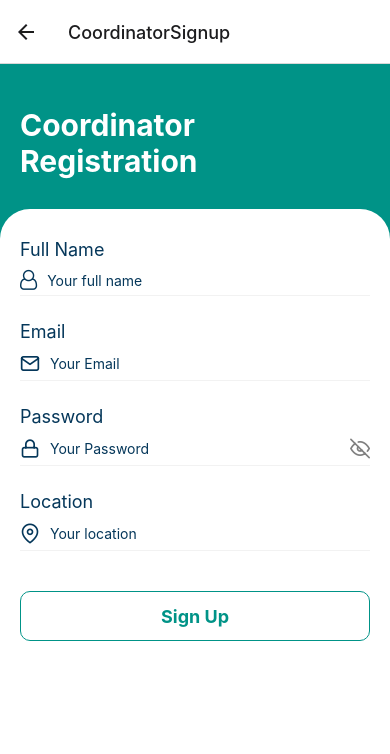
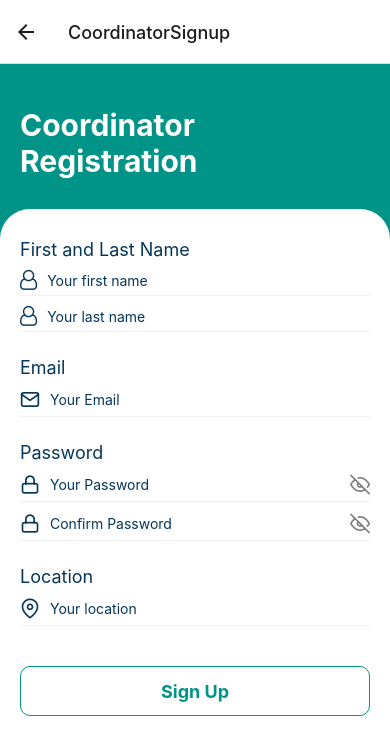
Before and after one commit to harrismichael2095/cop4331-helpinghand-mobile, a React Native app: screen /CoordinatorSignup in a window 390 px wide. Shown: the top 754 px of the page. Built offline with nearby package versions, Linux system fonts and the light colour scheme.

Commit message:
Connected sign up api
location doesn't work

```diff
--- a/screens/coordinatorSignup.js
+++ b/screens/coordinatorSignup.js
@@ -19,9 +19,12 @@ import Feather from 'react-native-vector-icons/Feather';
  const CoordinatorSignup = ({navigation}) => {
 
     const [data, setData] = React.useState({
-        username: '',
-        password: '',
+        firstName: '',
+        lastName: '',
+        password:'',
         confirm_password: '',
+        email: '',
+        location: '',
         check_textInputChange: false,
         secureTextEntry: true,
         confirm_secureTextEntry: true,
@@ -31,17 +34,68 @@ import Feather from 'react-native-vector-icons/Feather';
         if( val.length !== 0 ) {
             setData({
                 ...data,
-                username: val,
+                firstName: val,
                 check_textInputChange: true
             });
         } else {
             setData({
                 ...data,
-                username: val,
+                firstName: val,
                 check_textInputChange: false
             });
         }
     }
+
+    const textInputChange2 = (val) => {
+        if( val.length !== 0 ) {
+            setData({
+                ...data,
+                lastName: val,
+                check_textInputChange: true
+            });
+        } else {
+            setData({
+                ...data,
+                lastName: val,
+                check_textInputChange: false
+            });
+        }
+    }
+
+
+    const textInputChange3 = (val) => {
+        if( val.length !== 0 ) {
+            setData({
+                ...data,
+                email: val,
+                check_textInputChange: true
+            });
+        } else {
+            setData({
+                ...data,
+                email: val,
+                check_textInputChange: false
+            });
+        }
+    }
+
+    const textInputChange4 = (val) => {
+        if( val.length !== 0 ) {
+            setData({
+                ...data,
+                location: val,
+                check_textInputChange: true
+            });
+        } else {
+            setData({
+                ...data,
+                location: val,
+                check_textInputChange: false
+            });
+        }
+    }
+
+
 
     const handlePasswordChange = (val) => {
         setData({
@@ -71,6 +125,43 @@ import Feather from 'react-native-vector-icons/Feather';
         });
     }
 
+    const registerCoord = () => {
+        //console.log(userName)
+        //console.log(password)
+        console.log(data.role)
+          async function register(){
+            var obj = {first_name:data.firstName,last_name:data.lastName,email:data.email,password1:data.password, password2:data.confirm_password};
+            var js=JSON.stringify(obj);
+            console.log(js);
+            try{
+              const response = await fetch("https://helpinghand-cop4331.herokuapp.com/coord/register",{
+                method: "POST",
+                headers: {"Content-Type" : "application/json"},
+                body : js,
+              });
+              var res=JSON.parse(await response.text() );
+              if (res.error != null){
+                console.log(res.error);
+              }
+                if(res.id ==-1)
+                {
+                    alert("Sign up failed try again!")
+                }
+                console.log(res)
+                console.log(res.id)
+                console.log(res.username)
+                console.log(res.password)
+            } catch (e){
+              alert(e.toString());
+              return ;
+            }
+          }
+            //test
+          register();
+       ;
+        //handleMessage(null);
+      };
+
     return (
       <View style={styles.container}>
           <StatusBar backgroundColor='#009387' barStyle="light-content"/>
@@ -83,7 +174,7 @@ import Feather from 'react-native-vector-icons/Feather';
             style={styles.footer}
         >
             <ScrollView>
-             <Text style={styles.text_footer}>Full Name</Text>
+             <Text style={styles.text_footer}>First and Last Name</Text>
              <View style={styles.action}>
                  <FontAwesome
                     name="user-o"
@@ -91,10 +182,34 @@ import Feather from 'react-native-vector-icons/Feather';
                     size={20}
                 />
                 <TextInput
-                    placeholder="Your full name"
+                    placeholder="Your first name"
                     style={styles.textInput}
                     autoCapitalize="none"
                     onChangeText={(val) => textInputChange(val)}
+                />
+                {data.check_textInputChange ?
+                <Animatable.View
+                    animation="bounceIn"
+                >
+                    {/* <Feather
+                        name="check-circle"
+                        color="green"
+                        size={20}
+                    /> */}
+                </Animatable.View>
+                : null}
+            </View>
+            <View style={styles.action}>
+                 <FontAwesome
+                    name="user-o"
+                    color="#05375a"
+                    size={20}
+                />
+                <TextInput
+                    placeholder="Your last name"
+                    style={styles.textInput}
+                    autoCapitalize="none"
+                    onChangeText={(val) => textInputChange2(val)}
                 />
                 {data.check_textInputChange ?
                 <Animatable.View
@@ -119,7 +234,7 @@ import Feather from 'react-native-vector-icons/Feather';
                     placeholder="Your Email"
                     style={styles.textInput}
                     autoCapitalize="none"
-                    onChangeText={(val) => textInputChange(val)}
+                    onChangeText={(val) => textInputChange3(val)}
                 />
                 {data.check_textInputChange ?
                 <Animatable.View
@@ -151,6 +266,7 @@ import Feather from 'react-native-vector-icons/Feather';
                 />
                 <TouchableOpacity
                     onPress={updateSecureTextEntry}
+
                 >
                     {data.secureTextEntry ?
                     <Feather
@@ -168,6 +284,43 @@ import Feather from 'react-native-vector-icons/Feather';
                 </TouchableOpacity>
             </View>
 
+            <View style={styles.action}>
+                <Feather
+                    name="lock"
+                    color="#05375a"
+                    size={20}
+                />
+                <TextInput
+                    placeholder="Confirm Password"
+                    secureTextEntry={data.secureTextEntry ? true : false}
+                    style={styles.textInput}
+                    autoCapitalize="none"
+                    onChangeText={(val) => handleConfirmPasswordChange(val)}
+                />
+                <TouchableOpacity
+                    //onPress={updateSecureTextEntry}
+                    onPress={() => {
+                        registerCoord();
+                      }}
+                >
+                    {data.secureTextEntry ?
+                    <Feather
+                        name="eye-off"
+                        color="grey"
+                        size={20}
+                    />
+                    :
+                    <Feather
+                        name="eye"
+                        color="grey"
+                        size={20}
+                    />
+                    }
+                </TouchableOpacity>
+            </View>
+
+
+
             <Text style={[styles.text_footer, {marginTop: 25}]}>Location</Text>
              <View style={styles.action}>
              <Feather
@@ -179,7 +332,7 @@ import Feather from 'react-native-vector-icons/Feather';
                     placeholder="Your location"
                     style={styles.textInput}
                     autoCapitalize="none"
-                    onChangeText={(val) => textInputChange(val)}
+                    onChangeText={(val) => textInputChange4(val)}
                 />
                 {data.check_textInputChange ?
                 <Animatable.View
@@ -209,7 +362,9 @@ import Feather from 'react-native-vector-icons/Feather';
                 </TouchableOpacity>
 
                 <TouchableOpacity
-                    onPress={() => navigation.goBack()}
+                      onPress={() => {
+                        registerCoord();
+                      }}
                     style={[styles.signIn, {
                         borderColor: '#009387',
                         borderWidth: 1,
```
